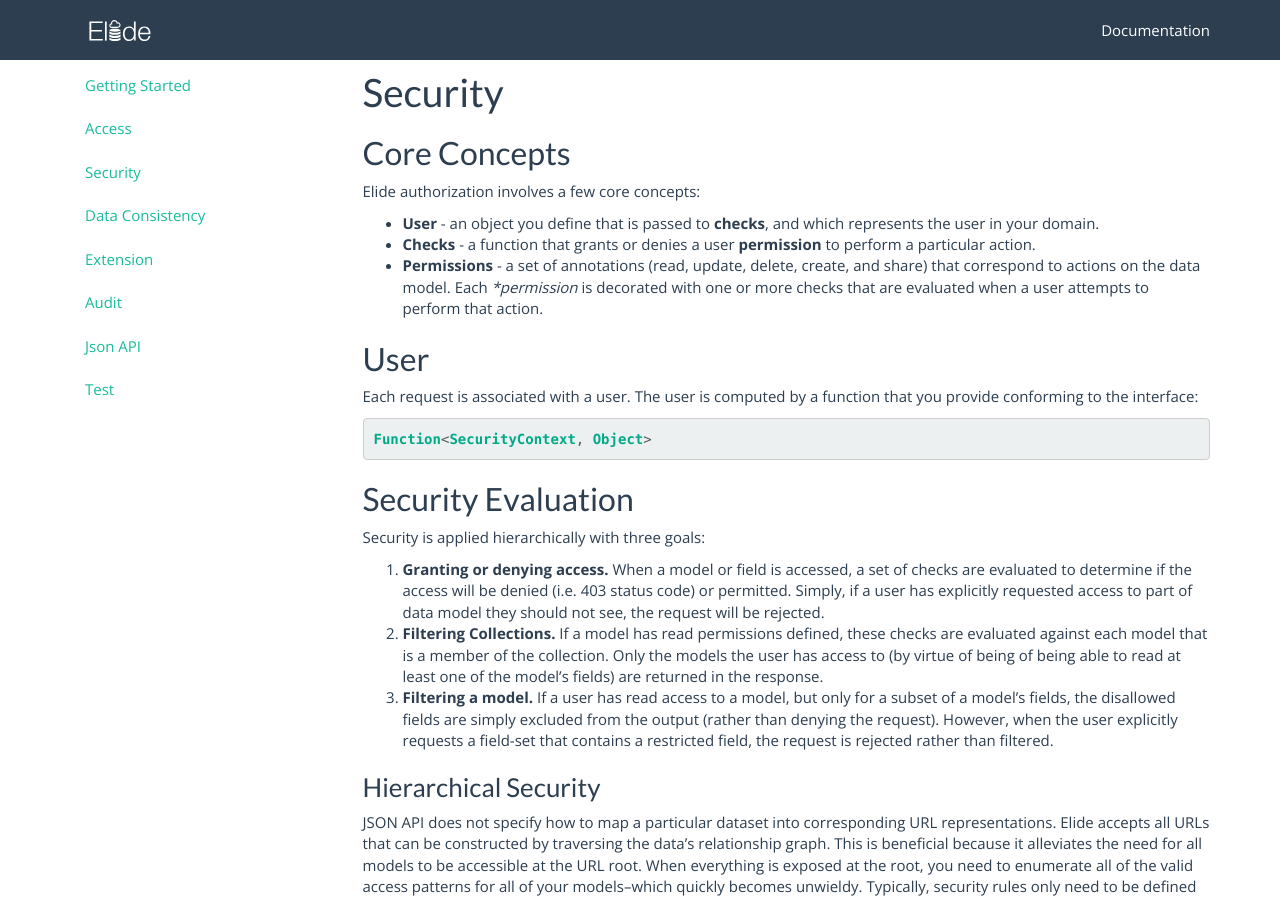
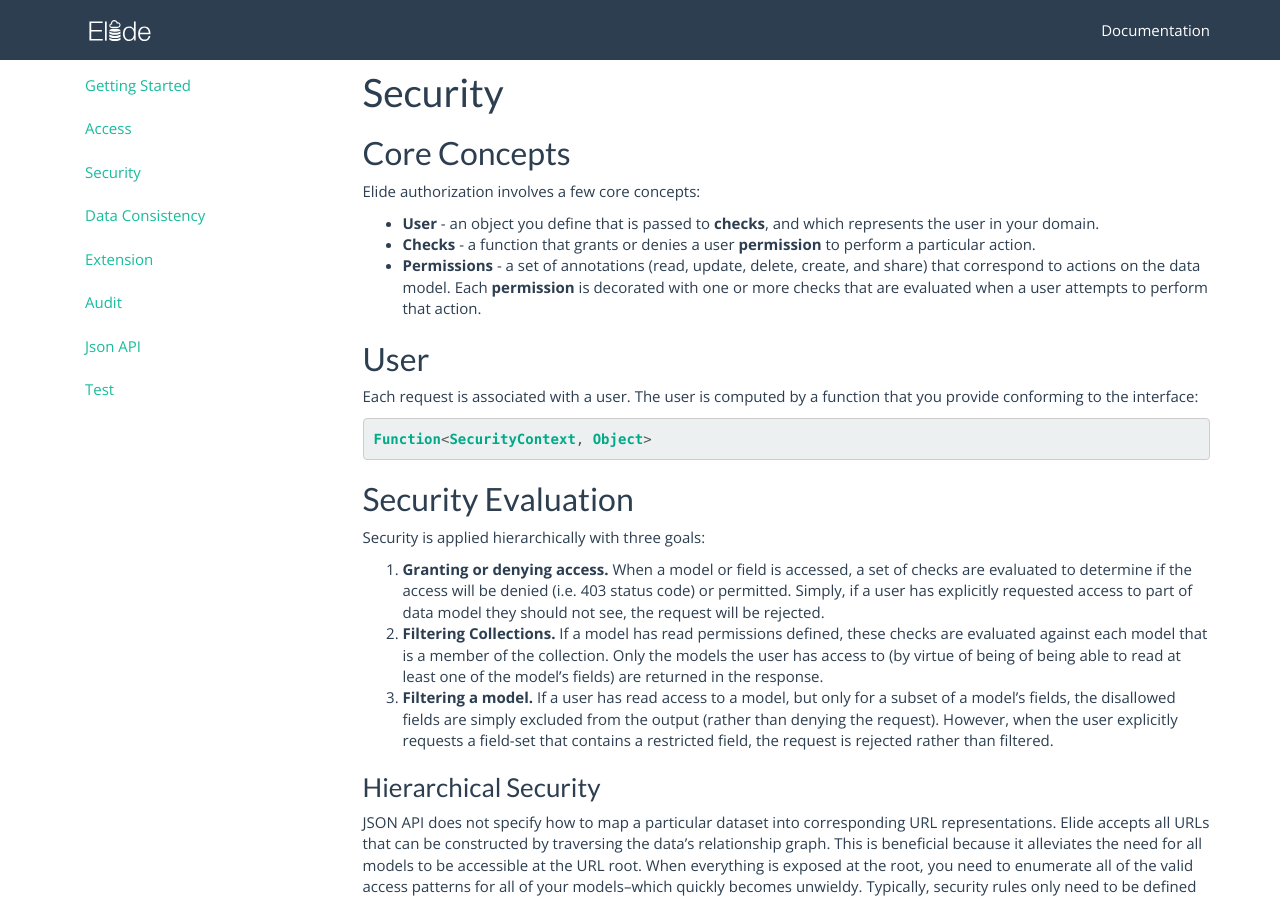
Before and after one commit to yahoo/elide-doc, a Jekyll site: the page built from pages/guide/03-security.md, in a window 1280 px wide and 900 px high. Built offline with Jekyll 4.4.1, drawn with Linux system fonts in a browser that asks for light colours; nearby versions of some CDN libraries.

Commit message:
Fixed markdown

```diff
--- a/pages/guide/03-security.md
+++ b/pages/guide/03-security.md
@@ -9,7 +9,7 @@ Elide authorization involves a few core concepts:
 * **User** - an object you define that is passed to **checks**, and which represents the user in your domain.
 * **Checks** - a function that grants or denies a user **permission** to perform a particular action.
 * **Permissions** - a set of annotations (read, update, delete, create, and share) that correspond to actions on the data model.
-Each **permission* is decorated with one or more checks that are evaluated when a user attempts to perform that action.
+Each **permission** is decorated with one or more checks that are evaluated when a user attempts to perform that action.
 
 ## User
 Each request is associated with a user. The user is computed by a function that you provide conforming to the
```
